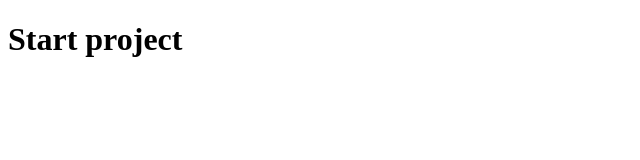
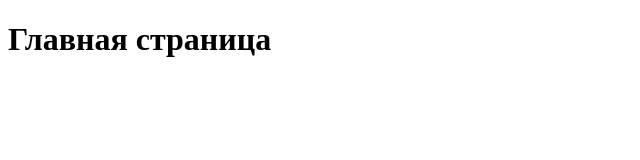
Before and after one commit to d4nya1v/intensive-day-1, a plain HTML site: page index.html in a window 1280 px wide. Shown: the whole page, without its empty margins (0-640 px from the left). Drawn offline with Linux system fonts and the light colour scheme.

Commit message:
HTML for main page

```diff
--- a/index.html
+++ b/index.html
@@ -8,7 +8,7 @@
 </head>
 <body>
 
-<h1>Start project</h1>
+<h1>Главная страница</h1>
 
 </body>
 </html>
```
